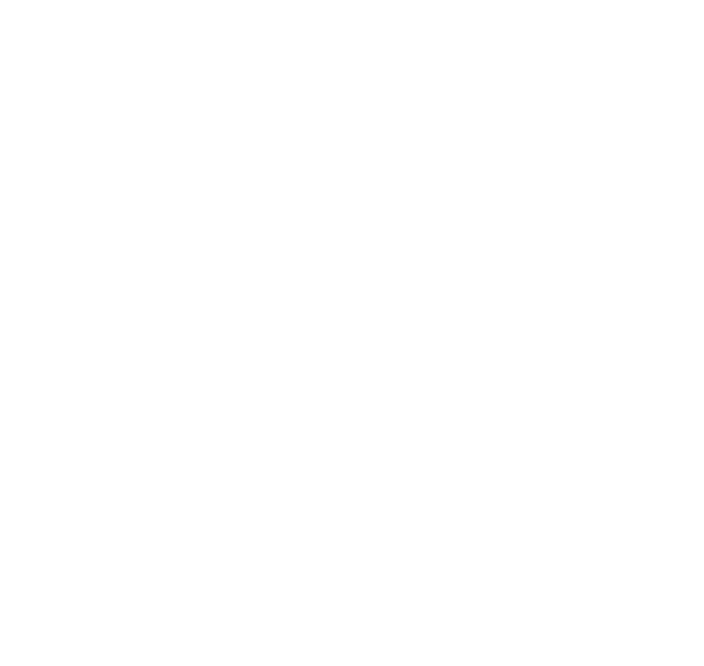
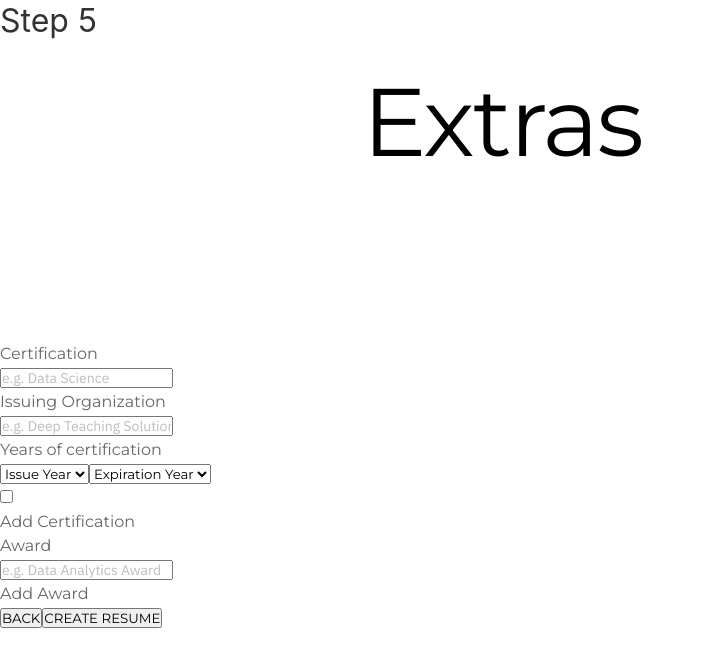
Before and after one commit to abrilquinterog/encora-challenge, a React (Create React App) app: page /extras in a window 1280 px wide. Before the commit this address had no page. Shown: the top 666 px of the page, without its empty margins (0-704 px from the left). Built offline with nearby package versions, Linux system fonts and the light colour scheme.

Commit message:
Add extras component

```diff
--- a/src/App.js
+++ b/src/App.js
@@ -5,6 +5,7 @@
 import { Personal } from "./views/Personal/Personal-Info";
 import Options from "./views/Options/Options";
 import { SoftSkills } from "./views/Soft Skills/SoftSkills";
+import { Extras } from './views/Extras/Extras';
 
 function App() {
   return (
@@ -14,6 +15,7 @@
     <Route path='options' element={<Options />} />
     <Route path='education' element= {<Education />} />
     <Route path='soft-skills' element= {<SoftSkills />} />
+    <Route path='extras' element= {<Extras />} />
    </Routes>
   );
 }
--- a/src/views/Education/Education.js
+++ b/src/views/Education/Education.js
@@ -1,3 +1,4 @@
+// import { Aside } from "../../components/Aside/Aside";
 import { useNavigate } from "react-router-dom";
 import '../Education/Education.css';
 
@@ -10,21 +11,26 @@
 
 return (
     <section className="ed-section">
-		<h4 className="step">Step 3</h4>
-    <h1 className="title">Education</h1>
+		<h4 className="step-3">Step 3</h4>
+    <h1 className="title-ed">Education</h1>
+
     <h3 className="fields">School Name</h3>
     	<input className="box-input" type= "text" name= "school" placeholder= "e.g. University of Columbia" />
+
     <h3 className="fields">Degree</h3>
     	<input className="box-input" type= "text" name="degree" placeholder= "e.g. Software Engineering" />
+
     <h3 className="fields">Field of study</h3>
     	<input className="box-input" type= "text" name="study" placeholder= "e.g. Software Engineering" />
+
     <h3 className="fields">Years of study</h3>
     	<input className="box-input" type= "number" name="start" placeholder= "Start Year" />
-    <input className="box-input" type ="number" name="end" placeholder= "End Year" />
-    <button className="add-school">ADD SCHOOL</button>
-		<section className="btns-section">
-    <button className="buttons">BACK</button>
-    <button className="buttons" onClick={handleOnClick}>NEXT</button>
+    	<input className="box-input" type ="number" name="end" placeholder= "End Year" /> <br />
+    	<button>ADD SCHOOL</button><br/>
+
+			<section className="nav-container">
+    	<button className="btn-nav">BACK</button>
+    	<button className="btn-nav" onClick={handleOnClick}>NEXT</button>
 			</section>
     	</section>
     )
--- /dev/null
+++ b/src/views/Extras/Extras.js
@@ -0,0 +1,55 @@
+import { useNavigate } from "react-router-dom";
+
+export const Extras = () => {
+    const navigate = useNavigate();
+
+		const handleOnClick = () => {
+        navigate('/soft-skills');
+         }
+    /*const handleOnClickNext = () => {
+        navigate('/download-cv');
+    }*/
+
+         return (
+            <section>
+            <section className="form-container">
+        <h2 className="second-step">Step 5</h2>
+        <h1 className="work-tittle">Extras</h1>
+        <form className="form-work">
+            <label className="form-label">Certification<br/>
+            <input type="text" placeholder="e.g. Data Science"/><br/>
+            </label>
+
+            <label className="form-label">Issuing Organization<br/>
+            <input type="text" placeholder="e.g. Deep Teaching Solutions"/><br/>
+            </label>
+
+            <label>Years of certification <br/>
+            <select className="selector">
+                <option selected value="Start Year">Issue Year</option>
+            </select>
+
+            <select className="selector">
+                <option selected value="End Year">Expiration Year</option>
+            </select>
+            </label><br/>
+
+
+            <input type="checkbox" placeholder="This certification doesn’t expire" /> <br />
+            <label>Add Certification</label><br/>
+
+            <label className="form-label">Award<br/>
+            <input type="text" placeholder="e.g. Data Analytics Award"/><br/>
+            </label>
+
+            <label>Add Award</label><br/>
+
+            <div className="nav-container">
+              <button className="btn-nav" onClick={handleOnClick}>BACK</button>
+              <button className="btn-nav">CREATE RESUME</button>
+            </div>
+            </form>
+            </section>
+            </section>
+         )
+         }
```
Lines whose indentation alone changed are shown as unchanged.
